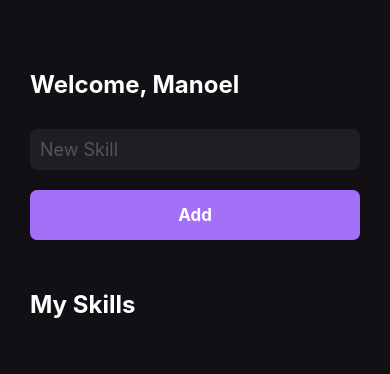
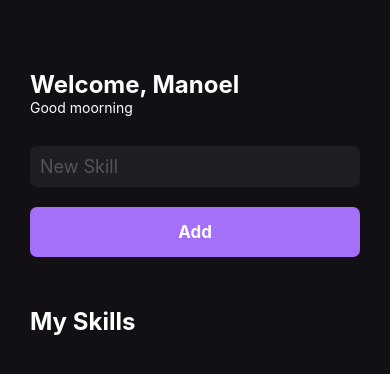
Before and after one commit to ManoelPradoMark22/ignite_reactNative_project1, a React Native app: screen / in a window 390 px wide. Shown: the top 374 px of the page. Built offline with nearby package versions, Linux system fonts and the light colour scheme.

Commit message:
greeting

```diff
--- a/src/pages/Home.js
+++ b/src/pages/Home.js
@@ -14,18 +14,34 @@ import {SkillCard} from '../components/SkillCard';
 export function Home() {
   const [newSkill, setNewSkill] = useState('');
   const [mySkills, setMySkills] = useState([]);
+  const [gretting, setGretting] = useState('');
 
   function handleAddNewSkill() {
     setMySkills(olsState => [...olsState, newSkill]);
   }
 
   useEffect(() => {
-    console.log("useEffect executado")
-  }, [mySkills]);
+    const currentHour = new Date().getHours();
+    //+3 horas -> fuso horario
+    if (currentHour<15) {
+      setGretting('Good moorning');
+    } else if(currentHour>=15 && currentHour<21) {
+      setGretting('Good afternoon');
+    } else {
+      setGretting('Good night');
+    }
+
+  }, []);
 
   return (
     <View style={styles.container}>
-      <Text style={styles.title}>Welcome, Manoel</Text>
+      <Text style={styles.title}>
+        Welcome, Manoel
+      </Text>
+
+      <Text style={styles.greetings}>
+        { gretting }
+      </Text>
 
       <TextInput
         style={styles.input}
@@ -71,5 +87,8 @@ const styles = StyleSheet.create({
     padding: Platform.OS === 'ios' ? 15 : 10,
     marginTop: 30,
     borderRadius: 7
+  },
+  greetings: {
+    color: '#fff'
   }
 });
```
